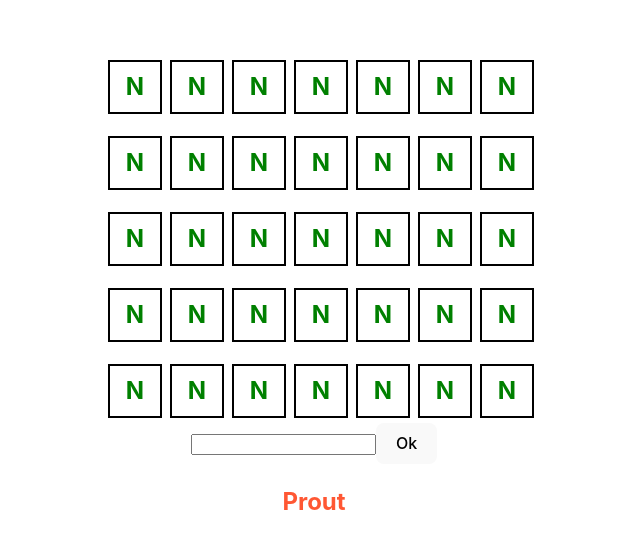
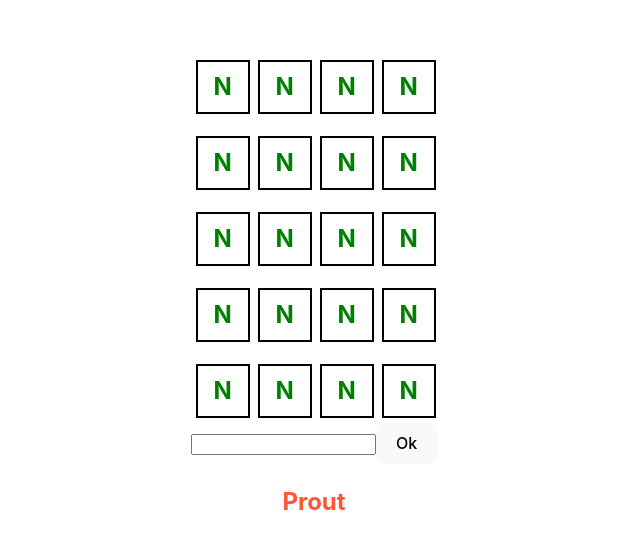
Before and after one commit to Arthur-Blamart/guessTheWord, a React (Vite) app: page / in a window 1280 px wide. Shown: the part 103-652 px from the top of the page, without its empty margins (326-966 px from the left). Built offline with nearby package versions, Linux system fonts and the light colour scheme.

Commit message:
La taill e de la grille est enfin dynamique

```diff
--- a/src/App.jsx
+++ b/src/App.jsx
@@ -6,7 +6,7 @@ import './App.css'
 const empty_char = 'N'; //Caractère vide dans la matrice
 
 function App() {
-  const secretWord = "Quentin".toUpperCase();
+  const secretWord = "zizi".toUpperCase();
   const gridSize = secretWord.length;
   const essaie = 5;
 
@@ -17,7 +17,7 @@ function App() {
 
   return (
     <>
-          <Grid nbLetter="5" nbRow="8" matrix={mat}/>
+          <Grid nbLetter={secretWord.length} nbRow={essaie} matrix={mat}/>
         <div>
           <InputArea motSecret={secretWord} matrix={mat} nb_column={gridSize} updateMatrix={setMatrix}/>
         </div>
@@ -29,8 +29,6 @@ export default App
 
 function Grid({ nbLetter, nbRow, matrix }){
   console.log("Matrice : "+matrix)
-  nbLetter = 7;
-  nbRow = 5;
 
   for(let i = 0; i< nbRow*nbLetter ; i++){
     matrix.push("0");
```
